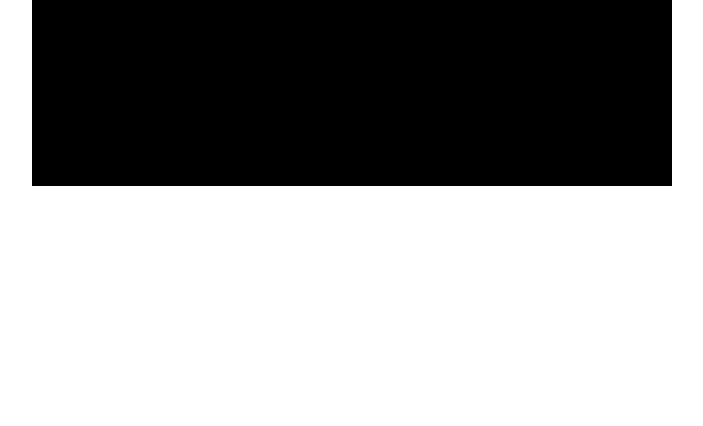
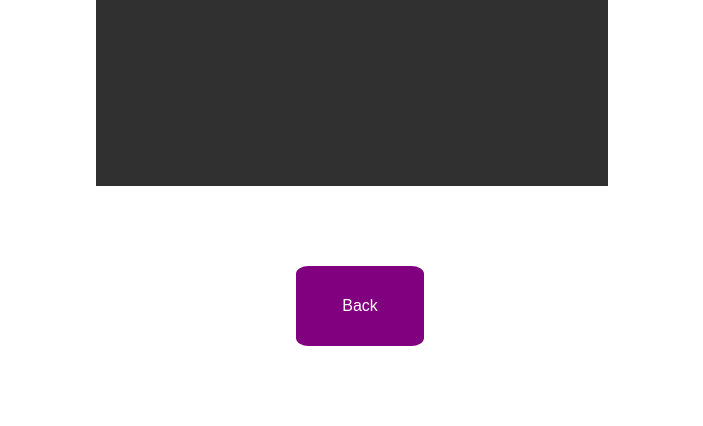
Before and after one commit to obadaalshafeey/practice-1, a plain HTML site: page practice_one/practice1.html in a window 1280 px wide. Shown: the part 374-800 px from the top of the page, without its empty margins (288-991 px from the left). Drawn offline with Linux system fonts and the light colour scheme.

Commit message:
all the tasks

```diff
--- a/practice_four/style.css
+++ b/practice_four/style.css
@@ -23,3 +23,15 @@ body{
 }
 .child:hover{
 opacity: 0;}
+
+.b{
+    background-color: purple;
+    border: 2px solid purple;
+    border-radius: 10%;
+    width: 10vw;
+    height: 10vh;
+    margin-top: 10vh;
+    margin-left: 85vw;
+    color: white;
+    font-size: 1rem;
+}
--- a/practice_one/practice1.html
+++ b/practice_one/practice1.html
@@ -15,5 +15,11 @@
         </p>
      </div>
     </div>
+    <a href="file:///C:/Users/dell/practice/index.html">
+        <button class="b" value="back">
+        Back
+       </button>
+    </a>
+
 </body>
 </html>
--- a/practice_one/style.css
+++ b/practice_one/style.css
@@ -5,12 +5,24 @@
 }
 .div1{
     text-align: center;
-    width: 50vw;
+    width: 40vw;
     height: 50vh;
-    background-color: black;
+    background-color: rgb(48, 48, 48);
 }
 p{
     margin-top: 20vh;
     font-size: 2rem;
     color: white;
+    font-family: 'Lucida Sans', 'Lucida Sans Regular', 'Lucida Grande', 'Lucida Sans Unicode', Geneva, Verdana, sans-serif;
 }
+.b{
+    background-color: purple;
+    border: 2px solid purple;
+    border-radius: 10%;
+    width: 10vw;
+    height: 10vh;
+    margin-top: 10vh;
+    margin-left: 45vw;
+    color: white;
+    font-size: 1rem;
+}
--- a/practice_three/style.css
+++ b/practice_three/style.css
@@ -85,3 +85,13 @@ text-align: center;
 .inner_text:hover{
     opacity: 1;
 }
+.b{
+    background-color: purple;
+    border: 2px solid purple;
+    border-radius: 10%;
+    width: 10vw;
+    height: 10vh;
+    margin-top: 10vh;
+    color: white;
+    font-size: 1rem;
+}
--- a/practice_tow/style.css
+++ b/practice_tow/style.css
@@ -21,3 +21,14 @@ button{
     margin-left: 14vw;
     margin-top: 4vh ;
 }
+.b{
+    background-color: purple;
+    border: 2px solid purple;
+    border-radius: 10%;
+    width: 10vw;
+    height: 10vh;
+    margin-top: 10vh;
+    margin-left: 45vw;
+    color: white;
+    font-size: 1rem;
+}
```
Also changed, not shown: index.html (+17 -0 lines), practice_four/practice4.html (+5 -0 lines), practice_three/pract3.html (+5 -0 lines), practice_tow/form.html (+5 -0 lines).
